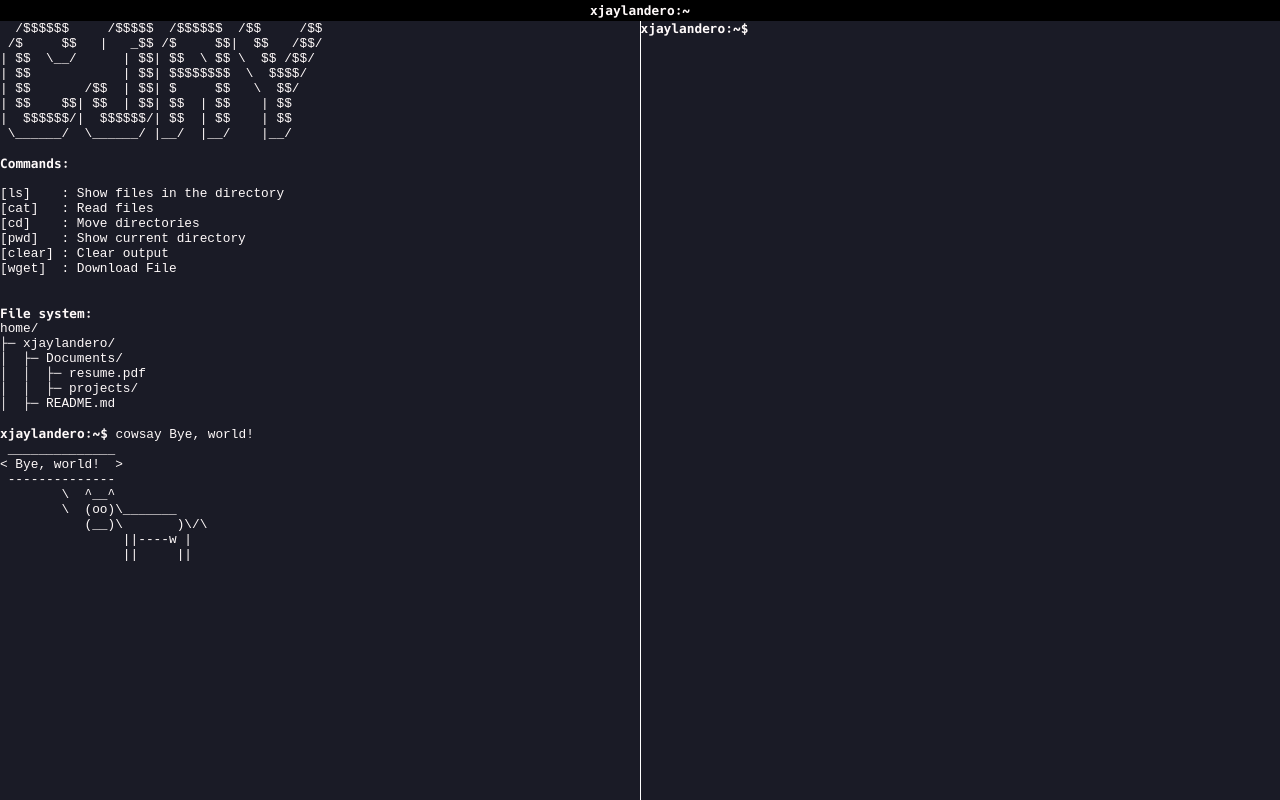
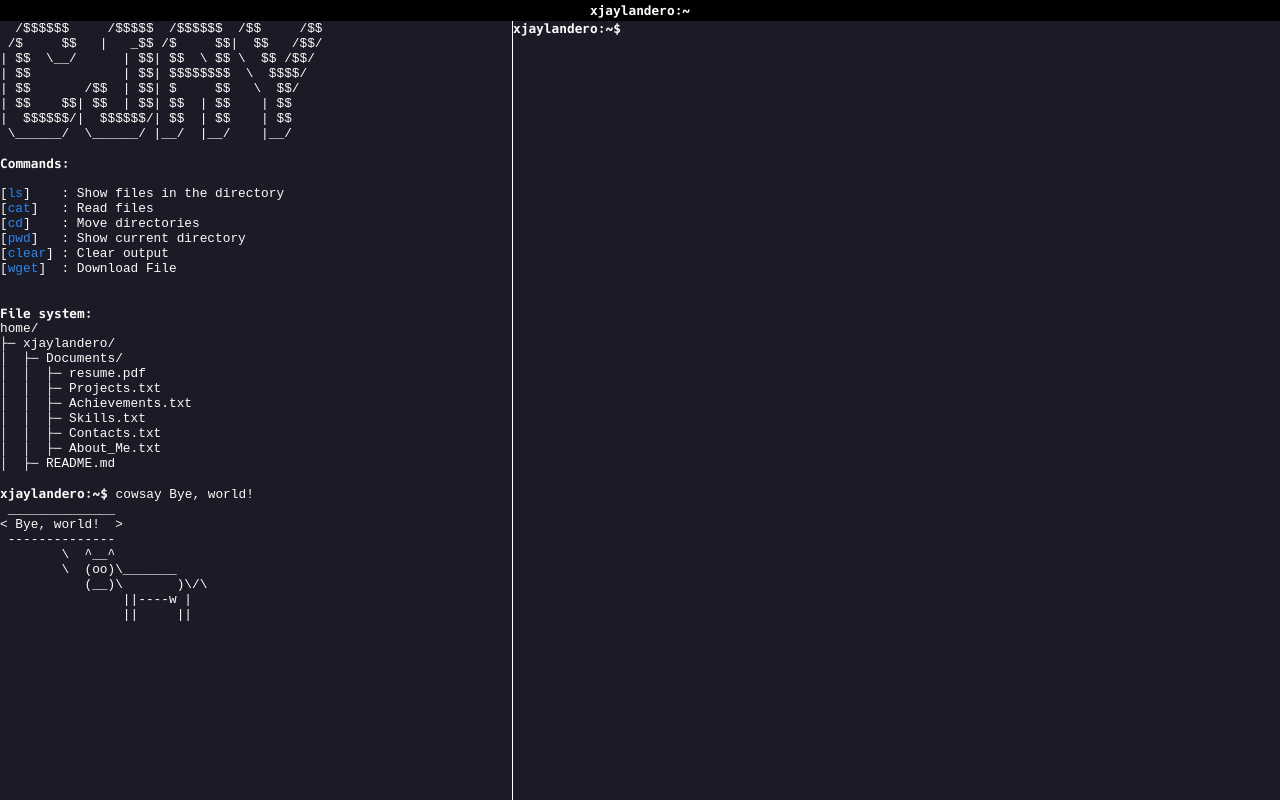
Before and after one commit to Jhayrolandero/CLI_Portfolio, a plain HTML site: page index.html in a window 1280 px wide. Drawn offline with Linux system fonts and the light colour scheme.

Commit message:
Populate

```diff
--- a/index.html
+++ b/index.html
@@ -28,12 +28,12 @@
                 <p>Commands:</p>
                 <pre>
 
-[ls]    : Show files in the directory
-[cat]   : Read files
-[cd]    : Move directories
-[pwd]   : Show current directory
-[clear] : Clear output
-[wget]  : Download File
+[<span class="command__name">ls</span>]    : Show files in the directory
+[<span class="command__name">cat</span>]   : Read files
+[<span class="command__name">cd</span>]    : Move directories
+[<span class="command__name">pwd</span>]   : Show current directory
+[<span class="command__name">clear</span>] : Clear output
+[<span class="command__name">wget</span>]  : Download File
 
                 </pre>
                 <p>File system:</p>
@@ -42,7 +42,11 @@ home/
 ├─ xjaylandero/
 │  ├─ Documents/
 │  │  ├─ resume.pdf
-│  │  ├─ projects/
+│  │  ├─ Projects.txt
+│  │  ├─ Achievements.txt
+│  │  ├─ Skills.txt
+│  │  ├─ Contacts.txt
+│  │  ├─ About_Me.txt
 │  ├─ README.md
                 </pre>
 
@@ -57,7 +61,10 @@ home/
                 ||----w |
                 ||     ||
                 </pre>
+                <pre id="test"></pre>
             </div>
+
+
             <div id="panel__two">
                 <!-- <span id="box">.</span> -->
                 <div class="prompt__line"><span>xjaylandero:</span><span id="directory">~$</span><input class="input__style" id="input" type="text" autofocus></div>
--- a/script.js
+++ b/script.js
@@ -13,16 +13,61 @@ const container       = document.getElementById('container')
 const panelContainer2 = document.getElementById('panel__two')
 const dirContainer    = document.getElementById('directory')
 
+
+// WTF is this
+// const filesystem = {
+//   home: {
+//     type: "Directory",
+//     contents: [
+//       {
+//         xjaylandero: {
+//           type: "Directory",
+//           contents: [
+//             {
+//               Documents : {
+//                 type: "Directory",
+//                 contents: [
+//                   {
+//                     "resume.pdf": "This is a resume",
+//                     Projects : {},
+//                     Achievements: {},
+//                     Skills: {},
+//                     Contact: {},
+//                     "About_Me.txt": {
+//                       type: "text",
+//                       content: "LOL"
+//                     }
+//                   }
+//                 ]
+//               },
+//             },
+//             {
+//               "README.txt": {
+//                 type: "text",
+//                 content: "LOL"
+//               }
+//             }
+//           ]
+//         }
+//       }
+//     ]
+//   }
+// }
 const filesystem = {
   home: {
     xjaylandero: {
       Documents : {
         "resume.pdf": "This is a resume",
-        projects : {
-
-        }
+        "Projects.txt": "",
+        "Achievements.txt": "",
+        "Skills.txt": "",
+        "Contacts.txt": "",
+        "About_Me.txt": `Passionate software engineer, aspiring
+                        A.I engineer, and pen tester enthusiast
+                        with a vision of creating impactful
+                        software solutions to benefit society.`
       },
-      "README.md": "LOL"
+      "README.txt": "LOL"
     }
   }
 }
@@ -222,8 +267,23 @@ const enterEvent = (event, inputObj) => {
             clearOutput()
             break
           case "wget":
+            let errMsg1 = ""
+
+            if(prompt[1] === undefined) {
+              errMsg1 = 'wget: missing URL'
+              panelContainer2.append(createMessageNode(errMsg1))
+              break
+            }
+
+            const file = prompt[1]
+
+            if(file !== "resume.pdf") {
+              errMsg1 = 'wget: file cannot be download'
+              panelContainer2.append(createMessageNode(errMsg1))
+              break
+            }
+
             wgetFile()
-            // clearOutput()
             break
           default:
             const errMsg = `Command '${argument}' not found`
--- a/style.css
+++ b/style.css
@@ -38,11 +38,14 @@ body {
 
 
 #panel__one, #panel__two {
-    flex: 1;
     font-size: 0.8rem;
+}
+#panel__one {
+    width: 40%;
 }
 
 #panel__two {
+    flex: 1;
     border-left: 1px solid white;
     text-wrap: wrap;
 }
@@ -58,6 +61,9 @@ body {
     font-family: 'Courier New', Courier, monospace;
 }
 
+.command__name {
+    color: #2d86f0;
+}
 @keyframes blink {
     50% {
       opacity: 0.0;
```
